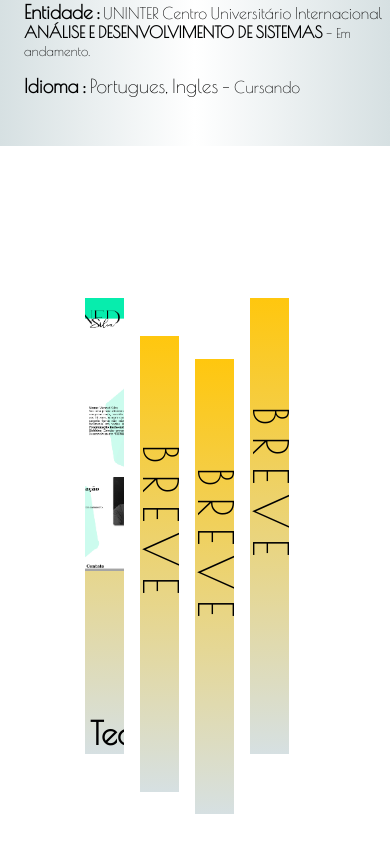
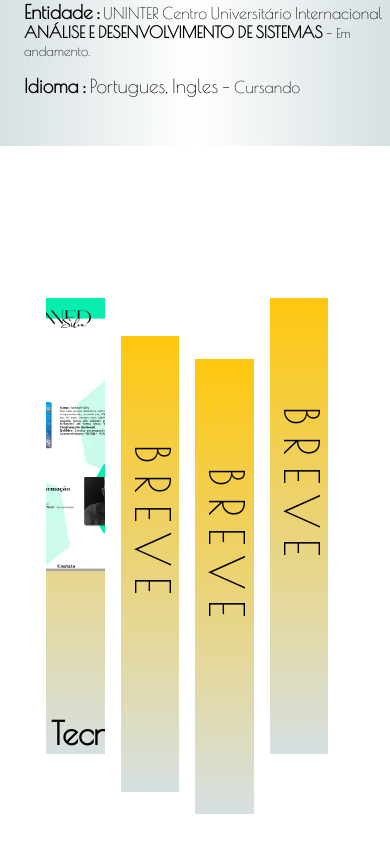
Before and after one commit to wenned/Portfolio-React, a React (Create React App) app: page / in a window 390 px wide. Shown: the part 2386-3228 px from the top of the page. Built offline with nearby package versions, Linux system fonts and the light colour scheme; a web font is replaced by a local one.

Commit message:
correcao width

```diff
--- a/src/components/layout_projeto/LayoutProjeto.module.css
+++ b/src/components/layout_projeto/LayoutProjeto.module.css
@@ -2,7 +2,7 @@
 .l1{
     background-image: linear-gradient(180deg, #ffc70e, #d6e0e2);
     position: relative;
-    width: 10%;
+    width: 15%;
     height: 60%;
     cursor: pointer;
     margin-right: 1rem;
@@ -23,7 +23,7 @@
     background-image: linear-gradient(180deg, #ffc70e, #d6e0e2);
     cursor: pointer;
     position: relative;
-    width: 10%;
+    width: 15%;
     height: 60%;
     top: 5%;
     margin-right: 1rem;
@@ -32,7 +32,7 @@
 
 .l3{
     background-image: linear-gradient(180deg, #ffc70e, #d6e0e2);
-    width: 10%;
+    width: 15%;
     height: 60%;
     cursor: pointer;
     position: relative;
@@ -44,7 +44,7 @@
 
 .l4{
     background-image: linear-gradient(180deg, #ffc70e, #d6e0e2);
-    width: 10%;
+    width: 15%;
     height: 60%;
     cursor: pointer;
     position: relative;
@@ -96,16 +96,16 @@
 
     .l2 span{
         font-size: 3rem;
-        left: -8.7rem;
+        left: -8rem;
         z-index: 0;
     }
     .l3 span{
         font-size: 3rem;
-        left: -8.7rem;
+        left: -8rem;
     }
     .l4 span{
         font-size: 3rem;
-        left: -8.7rem;
+        left: -8rem;
     }
 
 }
```
